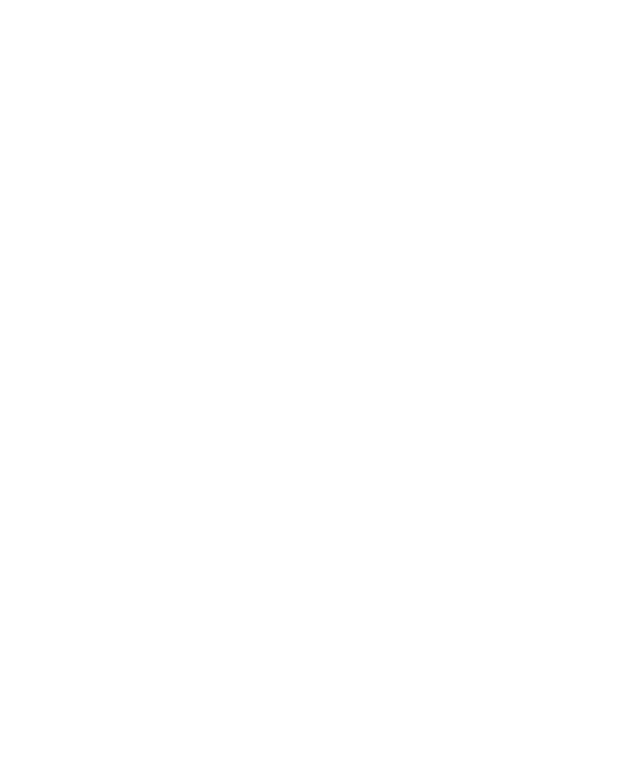
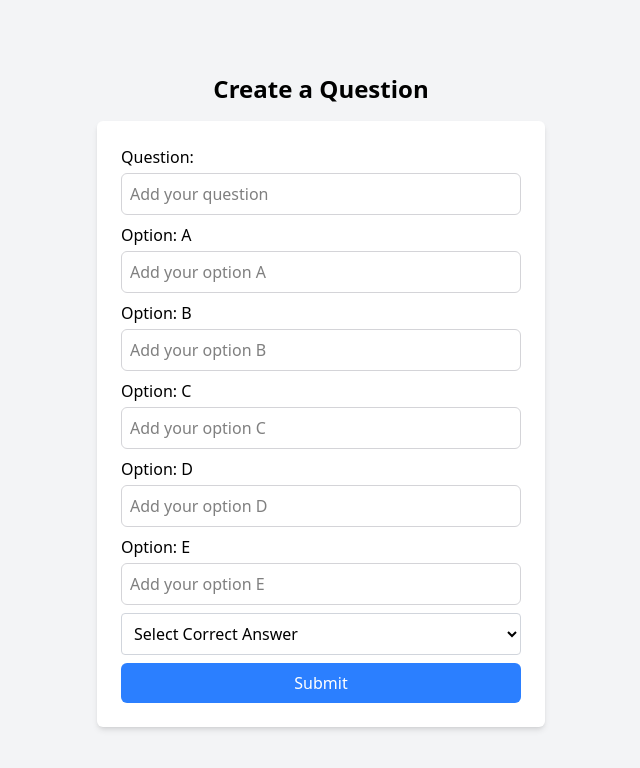
Before and after one commit to Aghakarim-23/exam-frontend, a React (Vite) app: page /create-question in a window 1280 px wide. Before the commit this address had no page. Shown: the top 768 px of the page, without its empty margins (319-959 px from the left). Built offline with nearby package versions, Linux system fonts and the light colour scheme.

Commit message:
add questionFormData & toastify

```diff
--- a/package.json
+++ b/package.json
@@ -15,6 +15,7 @@
     "react": "^19.2.0",
     "react-dom": "^19.2.0",
     "react-router-dom": "^7.13.0",
+    "react-toastify": "^11.0.5",
     "tailwindcss": "^4.1.18"
   },
   "devDependencies": {
--- a/src/App.jsx
+++ b/src/App.jsx
@@ -1,11 +1,19 @@
 import { Routes, Route } from "react-router-dom";
 import Home from "./pages/Home";
+import CreateQuestion from "./pages/CreateQuestion";
+import { ToastContainer } from "react-toastify";
+import "react-toastify/dist/ReactToastify.css";
 
 const App = () => {
   return (
-    <Routes>
-      <Route path="/" element={<Home />} />
-    </Routes>
+    <>
+      <Routes>
+        <Route path="/" element={<Home />} />
+        <Route path="/create-question" element={<CreateQuestion />} />
+      </Routes>
+
+      <ToastContainer />
+    </>
   );
 };
 
--- a/src/pages/CreateQuestion.jsx
+++ b/src/pages/CreateQuestion.jsx
@@ -1,9 +1,118 @@
-import React from 'react'
+import axios from "axios";
+import { useState } from "react";
+import { toast } from "react-toastify";
 
 const CreateQuestion = () => {
+  const [questionFormData, setQuestionFormData] = useState({
+    question: "",
+    optionA: "",
+    optionB: "",
+    optionC: "",
+    optionD: "",
+    optionE: "",
+    correctAnswer: "",
+  });
+
+  const handleChange = (e) => {
+    const { name, value } = e.target;
+    setQuestionFormData((prevData) => ({
+      ...prevData,
+      [name]: value,
+    }));
+  };
+
+  const handleSubmit = async () => {
+
+  const payload = {
+  questionText: questionFormData.question,
+  options: [
+    questionFormData.optionA,
+    questionFormData.optionB,
+    questionFormData.optionC,
+    questionFormData.optionD,
+    questionFormData.optionE
+  ],
+  correctAnswer: questionFormData.correctAnswer
+};
+
+    try {
+        await axios.post("http://localhost:8001/api/questions", payload)
+        toast.success("Question submitted successfully!");
+        setQuestionFormData({
+            question: "",
+            optionA: "",
+            optionB: "",
+            optionC: "",
+            optionD: "",
+            optionE: "",
+            correctAnswer: "",
+        })
+    } catch (error) {
+        console.error("Error submitting question:", error);
+        toast.error("Failed to submit question. Please try again." || error.message);
+    }
+  }
+
   return (
-    <div>CreateQuestion</div>
-  )
-}
+    <>
+      <div className="min-h-screen flex flex-col justify-center items-center bg-gray-100 p-3">
+        <h1 className="text-2xl font-bold">Create a Question</h1>
+        <form
+            onSubmit={(e) => {
+              e.preventDefault();
+              console.log(questionFormData);
 
-export default CreateQuestion
+            }}
+            className="flex flex-col gap-2 bg-white p-6 rounded-md shadow-md w-full max-w-md mt-4">
+          <div className="flex flex-col gap-1">
+            <label htmlFor="question">Question:</label>
+            <input
+              type="text"
+              name="question"
+              id="question"
+              className="w-full border border-zinc-300 pl-2 py-2 rounded-md"
+              placeholder="Add your question"
+              onChange={handleChange}
+              value={questionFormData.question}
+            />
+          </div>
+
+          {["A", "B", "C", "D", "E"].map((option, index) => (
+            <div className="flex flex-col gap-1" key={index}>
+              <label htmlFor={`option${option}`}>Option: {option}</label>
+              <input
+                type="text"
+                name={`option${option}`}
+                id={`option${option}`}
+                className="w-full border border-zinc-300 pl-2 py-2 rounded-md"
+                placeholder={`Add your option ${option}`}
+                onChange={handleChange}
+                value={questionFormData[`option${option}`]}
+              />
+            </div>
+          ))}
+
+          <select
+            name="correctAnswer"
+            id="correctAnswer"
+            className="w-full border border-gray-300 rounded pl-2 py-2 focus:outline-none focus:ring-2 focus:ring-blue-400"
+            onChange={handleChange}
+            value={questionFormData.correctAnswer}
+          >
+            <option value="">Select Correct Answer</option>
+            {["A", "B", "C", "D", "E"].map((option, index) => (
+              <option key={index} value={option}>
+                {option}
+              </option>
+            ))}
+          </select>
+          <button
+            onClick={handleSubmit}
+            className="w-full rounded-md bg-blue-500 active:bg-blue-600 cursor-pointer py-2 text-white">Submit</button>
+        </form>
+      </div>
+    </>
+  );
+};
+
+export default CreateQuestion;
--- a/src/pages/Home.jsx
+++ b/src/pages/Home.jsx
@@ -3,6 +3,7 @@ import { useEffect, useState } from "react";
 
 const Home = () => {
   const [questions, setQuestions] = useState([]);
+  const [currentQuestionIndex, setCurrentQuestionIndex] = useState(0);
 
   useEffect(() => {
     const getData = async () => {
@@ -17,22 +18,29 @@ const Home = () => {
     getData();
   }, []);
 
+  const handleChangeQuestion = () => {
+    setCurrentQuestionIndex(currentQuestionIndex + 1);
+  }
+
   return (
     <>
       <div className="min-h-screen flex justify-center items-center bg-gray-100 p-3">
         <div className="max-w-md w-full bg-white rounded-md shadow-md p-8">
-          <h2 className="font-semibold sm:text-2xl text-center">
-            {questions[0]?.questionText}
-          </h2>
-          <div className="my-4 flex flex-col gap-3">
-            {questions[0]?.options.map((option, index) => (
-              <button className="w-full rounded-md bg-gray-100 p-3 hover:bg-gray-200 transition cursor-pointer">
+          <div className="mb-4 text-center">
+            <p className="text-lg font-semibold">Question {currentQuestionIndex + 1}</p>
+            <p className="text-gray-700">{questions[currentQuestionIndex]?.questionText}</p>
+          </div>
+        {  <div className="my-4 flex flex-col gap-3">
+            {questions[currentQuestionIndex]?.options.map((option, index) => (
+              <button className="w-full rounded-md bg-gray-100 p-3 hover:bg-gray-400 border border-zinc-500 transition cursor-pointer">
                 {option}
               </button>
             ))}
-          </div>
+          </div>}
           <div>
-            <button className="w-full bg-blue-500 text-white p-3 rounded-md hover:bg-blue-600 transition">Next</button>
+            <button
+            onClick={() => handleChangeQuestion()}
+            className="w-full bg-blue-500 text-white p-3 rounded-md hover:bg-blue-600 active:bg-blue-800 transition cursor-pointer">Next</button>
           </div>
         </div>
       </div>
```
Also changed, not shown: 1 other file (tests, documents, lock files or other folders).
